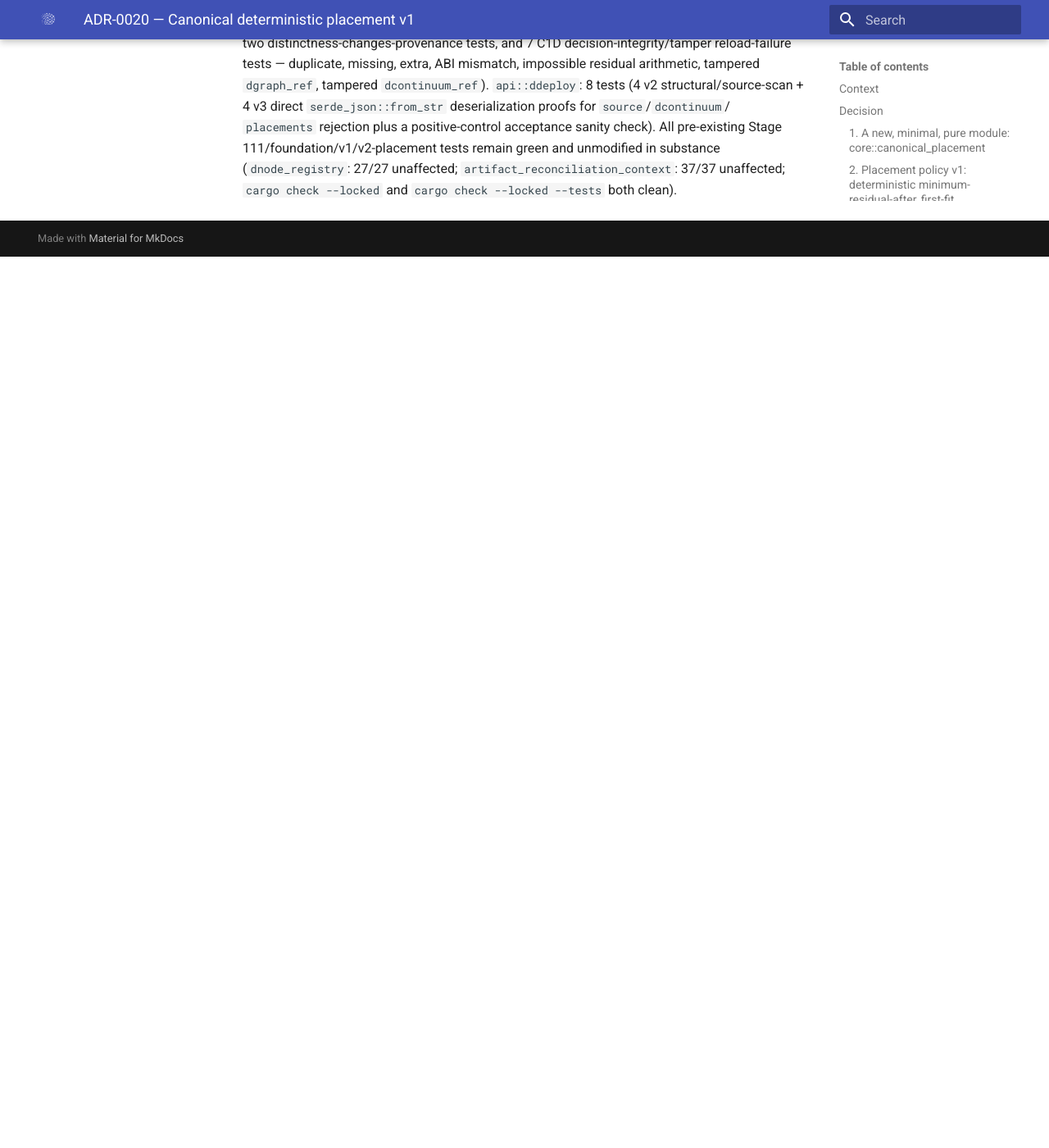
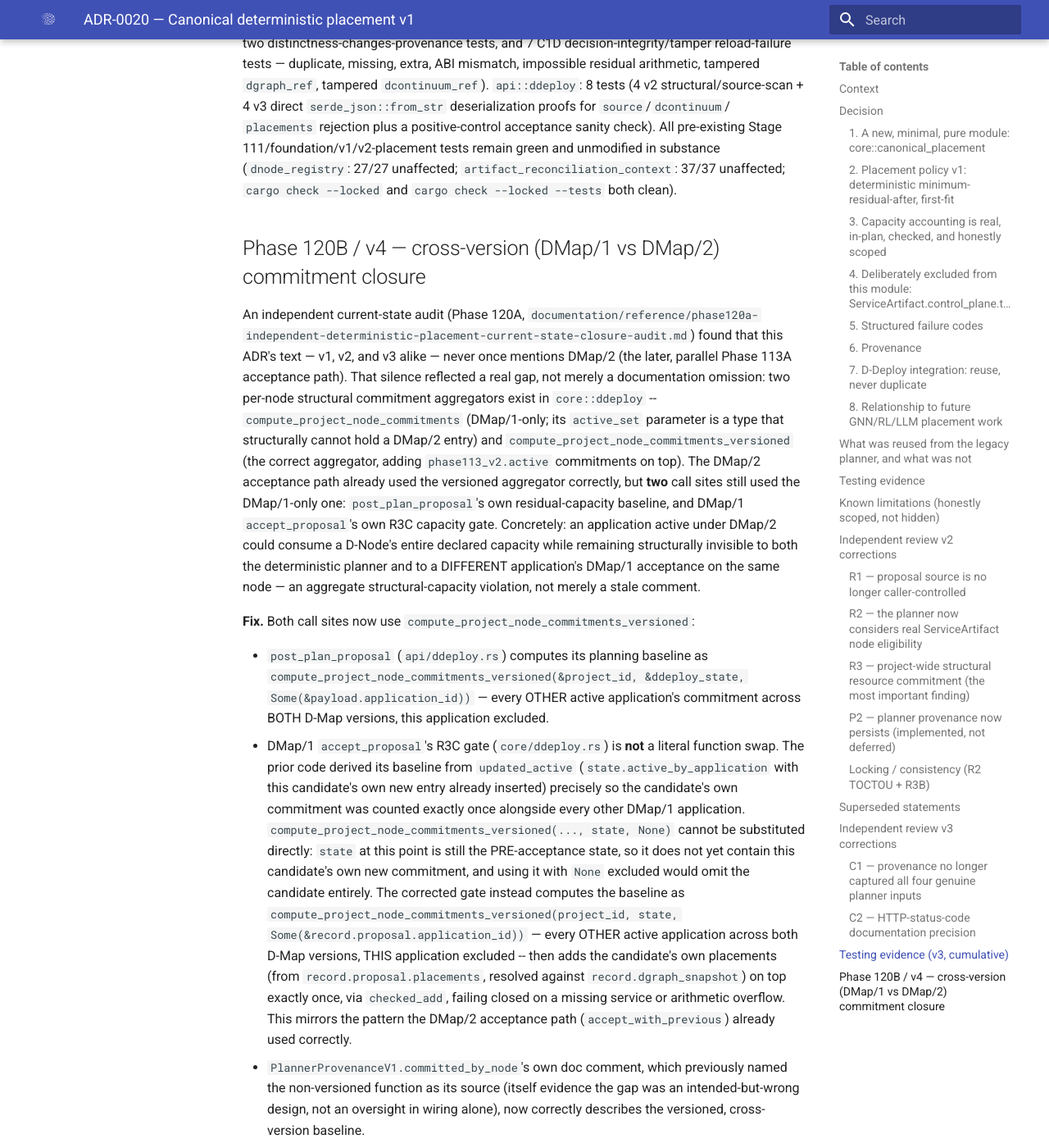
Before and after one commit to dnredson/datum, an MkDocs documentation site: the page built from documentation/adr/ADR-0020-canonical-deterministic-placement-v1.md, in a window 1280 px wide and 1400 px high, scrolled down 13698 px. Shown: the whole window at 82% size. Built offline with MkDocs 1.6.1 and Material for MkDocs 9.7.7, drawn with Linux system fonts in a browser that asks for light colours; before the commit the page ends 14011 px from its top, so only the background shows below that; some of the changed text lies outside the part shown.

Commit message:
docs: close Phase 120 deterministic placement
Records the Phase 120B cross-version commitment closure: root cause,
the planner fix and the (non-trivial) v1 acceptance fix, why
accept_proposal required exclude-current-then-add-candidate rather than
a literal function swap, the full cross-version capacity matrix, and
confirmation no known Phase 120 closure blocker remains. Appends a v4
addendum to ADR-0020 documenting the same, without rewriting its
existing v1/v2/v3 history.

Co-Authored-By: Claude Sonnet 5 <noreply@anthropic.com>
Claude-Session: https://claude.ai/code/session_01TZHBR5EbbgUeMM2tTNPBkU

```diff
--- a/documentation/adr/ADR-0020-canonical-deterministic-placement-v1.md
+++ b/documentation/adr/ADR-0020-canonical-deterministic-placement-v1.md
@@ -1,6 +1,6 @@
 # ADR-0020 — Canonical deterministic placement v1
 
-- Status: **Accepted and implemented, v3 (independent review fix).**
+- Status: **Accepted and implemented, v4 (Phase 120B cross-version commitment closure).**
 - Decision refs: ADR-0002 (single placement authority), ADR-0006 (canonical
   digest), ADR-0017 (canonical `datum.dgraph/1`/`datum.dcontinuum/1`),
   ADR-0018 (D-Deploy proposal/acceptance/projection), ADR-0019 (D-Node
@@ -607,3 +607,101 @@ All pre-existing Stage 111/foundation/v1/v2-placement tests remain green and
 unmodified in substance (`dnode_registry`: 27/27 unaffected;
 `artifact_reconciliation_context`: 37/37 unaffected; `cargo check --locked`
 and `cargo check --locked --tests` both clean).
+
+## Phase 120B / v4 — cross-version (DMap/1 vs DMap/2) commitment closure
+
+An independent current-state audit (Phase 120A,
+`documentation/reference/phase120a-independent-deterministic-placement-current-state-closure-audit.md`)
+found that this ADR's text — v1, v2, and v3 alike — never once mentions
+DMap/2 (the later, parallel Phase 113A acceptance path). That silence
+reflected a real gap, not merely a documentation omission: two
+per-node structural commitment aggregators exist in `core::ddeploy` --
+`compute_project_node_commitments` (DMap/1-only; its `active_set`
+parameter is a type that structurally cannot hold a DMap/2 entry) and
+`compute_project_node_commitments_versioned` (the correct aggregator,
+adding `phase113_v2.active` commitments on top). The DMap/2 acceptance
+path already used the versioned aggregator correctly, but **two** call
+sites still used the DMap/1-only one: `post_plan_proposal`'s own
+residual-capacity baseline, and DMap/1 `accept_proposal`'s own R3C
+capacity gate. Concretely: an application active under DMap/2 could
+consume a D-Node's entire declared capacity while remaining structurally
+invisible to both the deterministic planner and to a DIFFERENT
+application's DMap/1 acceptance on the same node — an aggregate
+structural-capacity violation, not merely a stale comment.
+
+**Fix.** Both call sites now use `compute_project_node_commitments_versioned`:
+
+- `post_plan_proposal` (`api/ddeploy.rs`) computes its planning baseline
+  as `compute_project_node_commitments_versioned(&project_id,
+  &ddeploy_state, Some(&payload.application_id))` — every OTHER active
+  application's commitment across BOTH D-Map versions, this application
+  excluded.
+- DMap/1 `accept_proposal`'s R3C gate (`core/ddeploy.rs`) is **not** a
+  literal function swap. The prior code derived its baseline from
+  `updated_active` (`state.active_by_application` with this candidate's
+  own new entry already inserted) precisely so the candidate's own
+  commitment was counted exactly once alongside every other DMap/1
+  application. `compute_project_node_commitments_versioned(...,
+  state, None)` cannot be substituted directly: `state` at this point is
+  still the PRE-acceptance state, so it does not yet contain this
+  candidate's own new commitment, and using it with `None` excluded would
+  omit the candidate entirely. The corrected gate instead computes the
+  baseline as `compute_project_node_commitments_versioned(project_id,
+  state, Some(&record.proposal.application_id))` — every OTHER active
+  application across both D-Map versions, THIS application excluded --
+  then adds the candidate's own placements (from
+  `record.proposal.placements`, resolved against `record.dgraph_snapshot`)
+  on top exactly once, via `checked_add`, failing closed on a missing
+  service or arithmetic overflow. This mirrors the pattern the DMap/2
+  acceptance path (`accept_with_previous`) already used correctly.
+- `PlannerProvenanceV1.committed_by_node`'s own doc comment, which
+  previously named the non-versioned function as its source (itself
+  evidence the gap was an intended-but-wrong design, not an oversight in
+  wiring alone), now correctly describes the versioned, cross-version
+  baseline.
+
+**Same-application redeployment is unaffected.** `exclude_application_id`
+remains load-bearing in both corrected call sites: a redeployment of the
+SAME application still excludes that application's own prior commitment
+(from whichever D-Map version it was previously active under) before
+adding its new candidate commitment once, so a same-application
+redeploy is never evaluated as old-plus-new.
+
+**DMap/2-active self-downgrade is unchanged and remains fail-closed.**
+Phase 119G's `F_DDEPLOY_V1_DOWNGRADE_FROM_V2_UNSUPPORTED` guard, inside
+`create_proposal` itself, is inherited unconditionally by
+`post_plan_proposal` — planning or accepting a DMap/1 proposal for an
+application currently active under DMap/2 remains rejected. This is an
+intentional, unchanged Phase 120 scope boundary (Phase 120A §13), not
+something Phase 120B relaxes or needed to relax: it concerns an
+application's relationship to its OWN prior authority, entirely separate
+from the cross-*application* commitment-visibility gap this closure
+fixes.
+
+**Tests (Phase 120B, `core::ddeploy`):** five new regressions —
+`v2_active_app_plus_v1_candidate_exceeding_cpu_capacity_is_rejected`,
+`v2_active_app_plus_v1_candidate_exceeding_memory_capacity_is_rejected`,
+`v2_active_app_plus_v1_candidate_within_capacity_is_accepted` (positive
+control), `planner_sees_active_v2_commitment_and_persists_it_in_provenance`
+(exercises the same `compute_project_node_commitments_versioned` ->
+`plan_canonical_placements` -> `create_proposal` sequence
+`post_plan_proposal` itself performs, and proves the PERSISTED
+`ProposalRecord.planner_provenance.committed_by_node` carries the exact
+DMap/2 commitment used), and
+`planner_fails_closed_and_creates_no_proposal_when_v2_commitment_exhausts_node`.
+All four cross-version acceptance combinations (v1-active+v1-candidate,
+v2-active+v1-candidate, v1-active+v2-candidate, v2-active+v2-candidate)
+now have direct regression coverage; the pre-existing
+`redeploying_the_same_application_does_not_double_count_its_own_prior_active_allocation`
+and `v1_create_proposal_fails_closed_when_application_is_currently_v2_active`
+tests remain green, unmodified, proving no regression to same-application
+or self-downgrade semantics.
+
+**Result:** `core::ddeploy` focused suite 291/291 (286 + 5 new);
+`core::canonical_placement` 23/23 (unchanged -- the pure planner itself
+required no change); `api::ddeploy` 24/24 (unchanged); full `dserver`
+suite 1926/1926 (1921 + 5 new), 0 failed; `--release` build succeeds;
+`git diff --check` clean. No new type, no new planner, no new policy, no
+migration-specific input, and no DIoT placement were introduced --
+this closure is exactly the small, well-bounded wiring fix Phase 120A's
+VERDICT B anticipated.
```
Also changed, not shown: documentation/reference/phase120b-cross-version-commitment-closure.md (added, +242 -0 lines).
